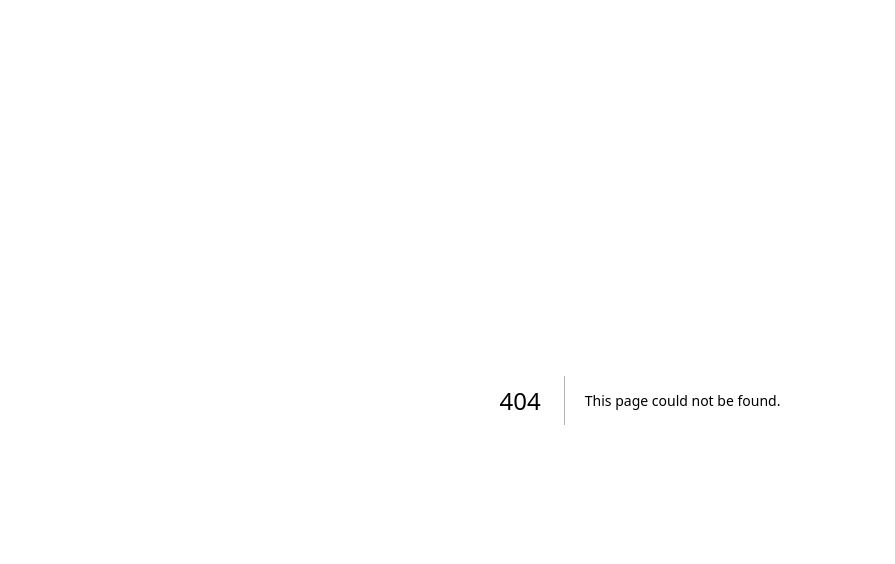
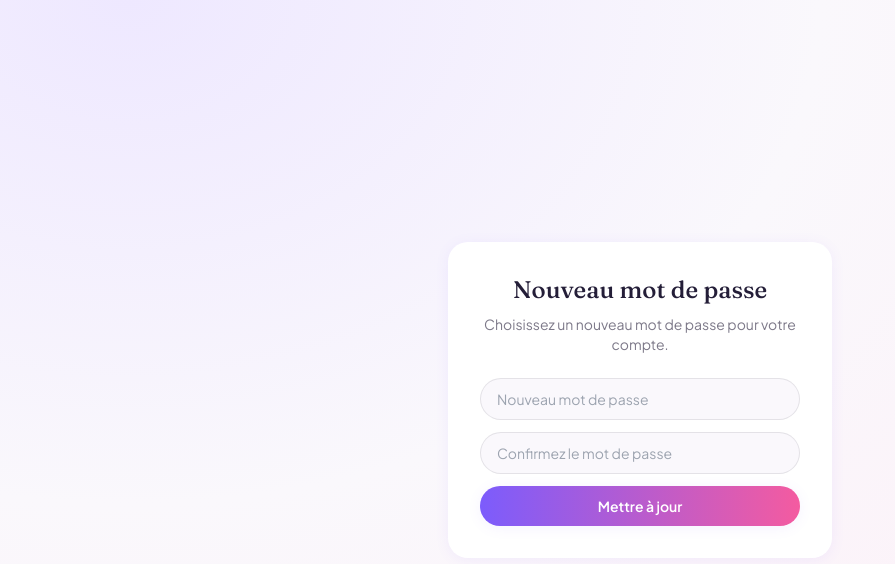
Before and after one commit to PseudoSerieux/courses-app, a Next.js app: page /reset-password in a window 1280 px wide. Before the commit this address had no page. Shown: the top 564 px of the page, without its empty margins (0-895 px from the left). Built offline with nearby package versions, Linux system fonts and the light colour scheme.

Commit message:
🔥 Add reset password and privacy infos

```diff
--- a/app/auth/callback/route.ts
+++ b/app/auth/callback/route.ts
@@ -4,11 +4,12 @@ import { NextResponse } from "next/server";
 export async function GET(request: Request) {
   const { searchParams, origin } = new URL(request.url);
   const code = searchParams.get("code");
+  const next = searchParams.get("next") ?? "/";
 
   if (code) {
     const supabase = createClient();
     await supabase.auth.exchangeCodeForSession(code);
   }
 
-  return NextResponse.redirect(`${origin}/`);
+  return NextResponse.redirect(`${origin}${next}`);
 }
--- /dev/null
+++ b/app/reset-password/page.tsx
@@ -0,0 +1,89 @@
+"use client";
+
+import { useState } from "react";
+import { createClient } from "@/lib/supabase/client";
+
+export default function ResetPasswordPage() {
+  const [password, setPassword] = useState("");
+  const [confirm, setConfirm] = useState("");
+  const [message, setMessage] = useState<{ type: "error" | "info"; text: string } | null>(null);
+  const [loading, setLoading] = useState(false);
+
+  const handleSubmit = async (e: React.FormEvent) => {
+    e.preventDefault();
+    setMessage(null);
+
+    if (password.length < 6) {
+      setMessage({ type: "error", text: "Le mot de passe doit faire au moins 6 caractères." });
+      return;
+    }
+    if (password !== confirm) {
+      setMessage({ type: "error", text: "Les deux mots de passe ne correspondent pas." });
+      return;
+    }
+
+    setLoading(true);
+    const supabase = createClient();
+    const { error } = await supabase.auth.updateUser({ password });
+    setLoading(false);
+
+    if (error) {
+      setMessage({ type: "error", text: error.message });
+      return;
+    }
+
+    setMessage({ type: "info", text: "Mot de passe mis à jour ✅ Redirection…" });
+    setTimeout(() => {
+      window.location.href = "/";
+    }, 1200);
+  };
+
+  return (
+    <div className="flex min-h-screen items-center justify-center px-4">
+      <div className="w-full max-w-sm rounded-xl2 bg-white p-8 text-center shadow-card">
+        <h1 className="font-display text-2xl font-medium text-ink">Nouveau mot de passe</h1>
+        <p className="mt-2 text-sm text-ink/60">
+          Choisissez un nouveau mot de passe pour votre compte.
+        </p>
+
+        <form onSubmit={handleSubmit} className="mt-6 space-y-3">
+          <input
+            type="password"
+            required
+            minLength={6}
+            value={password}
+            onChange={(e) => setPassword(e.target.value)}
+            placeholder="Nouveau mot de passe"
+            className="w-full rounded-full border border-ink/10 bg-paper px-4 py-2.5 text-sm outline-none focus:border-violet focus:ring-2 focus:ring-violet/30"
+          />
+          <input
+            type="password"
+            required
+            minLength={6}
+            value={confirm}
+            onChange={(e) => setConfirm(e.target.value)}
+            placeholder="Confirmez le mot de passe"
+            className="w-full rounded-full border border-ink/10 bg-paper px-4 py-2.5 text-sm outline-none focus:border-violet focus:ring-2 focus:ring-violet/30"
+          />
+          <button
+            type="submit"
+            disabled={loading}
+            className="w-full rounded-full bg-gradient-to-r from-violet to-pink py-2.5 text-sm font-semibold text-white shadow-card disabled:opacity-60"
+          >
+            Mettre à jour
+          </button>
+
+          {message && (
+            <p
+              className={`rounded-xl px-4 py-3 text-sm ${
+                message.type === "error" ? "bg-pink-soft text-pink" : "bg-violet-soft text-violet-deep"
+              }`}
+            >
+              {message.text}
+            </p>
+          )}
+        </form>
+      </div>
+    </div>
+  );
+}
--- a/components/LoginForm.tsx
+++ b/components/LoginForm.tsx
@@ -3,7 +3,7 @@
 import { useState } from "react";
 import { createClient } from "@/lib/supabase/client";
 
-type Mode = "signin" | "signup";
+type Mode = "signin" | "signup" | "forgot";
 
 export default function LoginForm() {
   const [mode, setMode] = useState<Mode>("signin");
@@ -18,6 +18,21 @@ export default function LoginForm() {
     setLoading(true);
     const supabase = createClient();
 
+    if (mode === "forgot") {
+      const { error } = await supabase.auth.resetPasswordForEmail(email, {
+        redirectTo: `${window.location.origin}/auth/callback?next=/reset-password`,
+      });
+      if (error) {
+        setMessage({ type: "error", text: error.message });
+      } else {
+        setMessage({
+          type: "info",
+          text: "Lien envoyé ✉️ Vérifiez votre boîte mail pour choisir un nouveau mot de passe.",
+        });
+      }
+      setLoading(false);
+      return;
+    }
     if (mode === "signup") {
       const { error, data } = await supabase.auth.signUp({
         email,
@@ -85,7 +100,18 @@ export default function LoginForm() {
             Créer un compte
           </button>
         </div>
-
+        {mode === "forgot" && (
+          <button
+            type="button"
+            onClick={() => {
+              setMode("signin");
+              setMessage(null);
+            }}
+            className="mb-1 text-xs text-ink/50 underline hover:text-violet"
+          >
+            ← Retour à la connexion
+          </button>
+        )}
         <form onSubmit={handleSubmit} className="mt-6 space-y-3">
           <input
             type="email"
@@ -95,6 +121,7 @@ export default function LoginForm() {
             placeholder="vous@exemple.com"
             className="w-full rounded-full border border-ink/10 bg-paper px-4 py-2.5 text-sm outline-none focus:border-violet focus:ring-2 focus:ring-violet/30"
           />
+          {mode !== "forgot" && (
             <input
               type="password"
               required
@@ -104,12 +131,25 @@ export default function LoginForm() {
               placeholder="Mot de passe"
               className="w-full rounded-full border border-ink/10 bg-paper px-4 py-2.5 text-sm outline-none focus:border-violet focus:ring-2 focus:ring-violet/30"
             />
+          )}
+          {mode === "signin" && (
+            <button
+              type="button"
+              onClick={() => {
+                setMode("forgot");
+                setMessage(null);
+              }}
+              className="text-xs text-ink/50 underline hover:text-violet"
+            >
+              Mot de passe oublié ?
+            </button>
+          )}
           <button
             type="submit"
             disabled={loading}
             className="w-full rounded-full bg-gradient-to-r from-violet to-pink py-2.5 text-sm font-semibold text-white shadow-card disabled:opacity-60"
           >
-            {mode === "signin" ? "Se connecter" : "Créer mon compte"}
+            {mode === "signin" ? "Se connecter" : mode === "signup" ? "Créer mon compte" : "Réinitialiser le mot de passe"}
           </button>
 
           {message && (
--- /dev/null
+++ b/components/PrivacyModal.tsx
@@ -0,0 +1,94 @@
+"use client";
+
+type PrivacyModalProps = {
+  open: boolean;
+  onClose: () => void;
+};
+
+export default function PrivacyModal({ open, onClose }: PrivacyModalProps) {
+  if (!open) return null;
+
+  return (
+    <div
+      className="fixed inset-0 z-50 flex items-center justify-center bg-ink/30 backdrop-blur-sm px-4"
+      role="dialog"
+      aria-modal="true"
+      onClick={onClose}
+    >
+      <div
+        className="max-h-[85vh] w-full max-w-md overflow-y-auto rounded-xl2 bg-white p-6 shadow-pop animate-pop-in"
+        onClick={(e) => e.stopPropagation()}
+      >
+        <div className="flex items-start justify-between">
+          <h2 className="font-display text-lg text-ink">Confidentialité</h2>
+          <button
+            onClick={onClose}
+            aria-label="Fermer"
+            className="rounded-full p-1 text-ink/40 hover:bg-ink/5"
+          >
+            ✕
+          </button>
+        </div>
+
+        <div className="mt-4 space-y-4 text-sm leading-relaxed text-ink/70">
+          <p>
+            Cette application est un projet personnel, pensée pour un usage entre proches
+            (couple, famille, amis) — pas un service commercial. Voici simplement ce qui est
+            stocké, où, et pourquoi.
+          </p>
+
+          <div>
+            <h3 className="font-semibold text-ink">Ce qui est enregistré</h3>
+            <ul className="mt-1.5 list-disc space-y-1 pl-4">
+              <li>Votre adresse email et votre mot de passe (chiffré, jamais lisible en clair)</li>
+              <li>Le contenu de vos listes de courses (catégories et articles)</li>
+              <li>L&apos;identifiant technique de votre compte, utilisé pour savoir quelle
+                liste vous appartient et qui y a accès</li>
+            </ul>
+          </div>
+
+          <div>
+            <h3 className="font-semibold text-ink">Ce qui n&apos;est pas collecté</h3>
+            <ul className="mt-1.5 list-disc space-y-1 pl-4">
+              <li>Aucun suivi publicitaire, aucun cookie tiers, aucune revente de données</li>
+              <li>Aucune donnée de localisation, de contact, ou de navigation en dehors de l&apos;app</li>
+            </ul>
+          </div>
+
+          <div>
+            <h3 className="font-semibold text-ink">Où c&apos;est hébergé</h3>
+            <p className="mt-1.5">
+              Les données sont hébergées par{" "}
+              <a href="https://supabase.com" target="_blank" rel="noreferrer" className="text-violet underline">
+                Supabase
+              </a>{" "}
+              (base de données et authentification) et l&apos;application est servie par{" "}
+              <a href="https://vercel.com" target="_blank" rel="noreferrer" className="text-violet underline">
+                Vercel
+              </a>
+              . Les deux sont des hébergeurs européens/conformes RGPD, avec leurs propres
+              engagements de confidentialité.
+            </p>
+          </div>
+
+          <div>
+            <h3 className="font-semibold text-ink">Partage avec d&apos;autres personnes</h3>
+            <p className="mt-1.5">
+              Vos listes ne sont visibles que par les personnes que vous liez explicitement via
+              un identifiant que vous choisissez de partager. Personne d&apos;autre n&apos;y a
+              accès.
+            </p>
+          </div>
+
+          <div>
+            <h3 className="font-semibold text-ink">Vos droits</h3>
+            <p className="mt-1.5">
+              Vous pouvez demander la suppression de votre compte et de toutes vos données à
+              tout moment en contactant la personne qui gère cette application.
+            </p>
+          </div>
+        </div>
+      </div>
+    </div>
+  );
+}
--- a/components/SettingsMenu.tsx
+++ b/components/SettingsMenu.tsx
@@ -8,9 +8,15 @@ type SettingsMenuProps = {
   categories: CategoryWithItems[];
   onOpenLinkedLists: () => void;
   onExported: () => void;
+  onOpenPrivacy: () => void;
 };
 
-export default function SettingsMenu({ categories, onOpenLinkedLists, onExported }: SettingsMenuProps) {
+export default function SettingsMenu({
+  categories,
+  onOpenLinkedLists,
+  onExported,
+  onOpenPrivacy,
+}: SettingsMenuProps) {
   const [open, setOpen] = useState(false);
   const ref = useRef<HTMLDivElement>(null);
 
@@ -57,6 +63,15 @@ export default function SettingsMenu({ categories, onOpenLinkedLists, onExported
           >
             <span aria-hidden>📤</span> Exporter vers Notes
           </button>
+          <button
+            onClick={() => {
+              setOpen(false);
+              onOpenPrivacy();
+            }}
+            className="flex w-full items-center gap-2.5 rounded-xl px-3 py-2.5 text-left text-sm text-ink hover:bg-violet-soft"
+          >
+            <span aria-hidden>🔒</span> Confidentialité
+          </button>
         </div>
       )}
     </div>
--- a/components/ShoppingList.tsx
+++ b/components/ShoppingList.tsx
@@ -18,6 +18,7 @@ import CategoryModal from "./CategoryModal";
 import ConfirmDialog from "./ConfirmDialog";
 import SettingsMenu from "./SettingsMenu";
 import LinkedListsModal from "./LinkedListsModal";
+import PrivacyModal from "./PrivacyModal";
 import Toast, { type ToastState } from "./Toast";
 
 type ShoppingListProps = {
@@ -43,6 +44,7 @@ export default function ShoppingList({
   const [modalCategory, setModalCategory] = useState<Category | null | "new">(null);
   const [categoryToDelete, setCategoryToDelete] = useState<Category | null>(null);
   const [linkModalOpen, setLinkModalOpen] = useState(Boolean(prefillJoinId));
+  const [privacyModalOpen, setPrivacyModalOpen] = useState(false);
   const [toast, setToast] = useState<ToastState>(null);
 
   const pendingDeletes = useRef<Map<string, ReturnType<typeof setTimeout>>>(new Map());
@@ -316,6 +318,7 @@ export default function ShoppingList({
           categories={categoriesWithItems}
           onOpenLinkedLists={() => setLinkModalOpen(true)}
           onExported={() => setToast({ message: "Copié pour Notes 📋" })}
+          onOpenPrivacy={() => setPrivacyModalOpen(true)}
         />
       </header>
 
@@ -389,6 +392,8 @@ export default function ShoppingList({
         prefillListId={prefillJoinId}
       />
 
+      <PrivacyModal open={privacyModalOpen} onClose={() => setPrivacyModalOpen(false)} />
+
       <Toast toast={toast} onDismiss={() => setToast(null)} />
     </div>
   );
```
Lines whose indentation alone changed are shown as unchanged.
